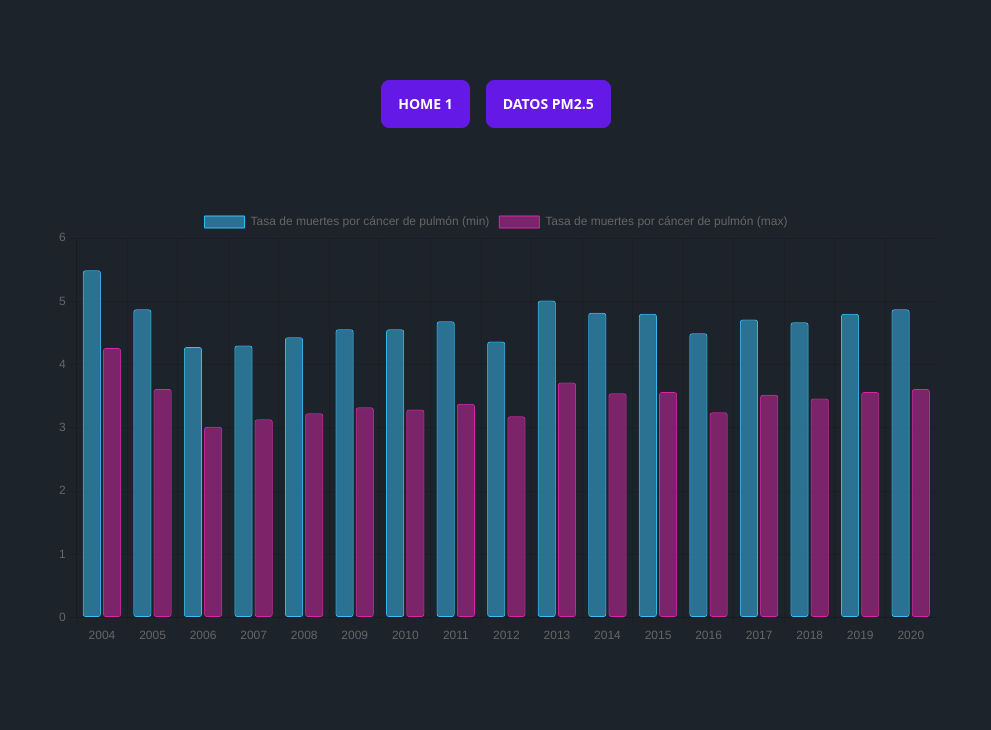
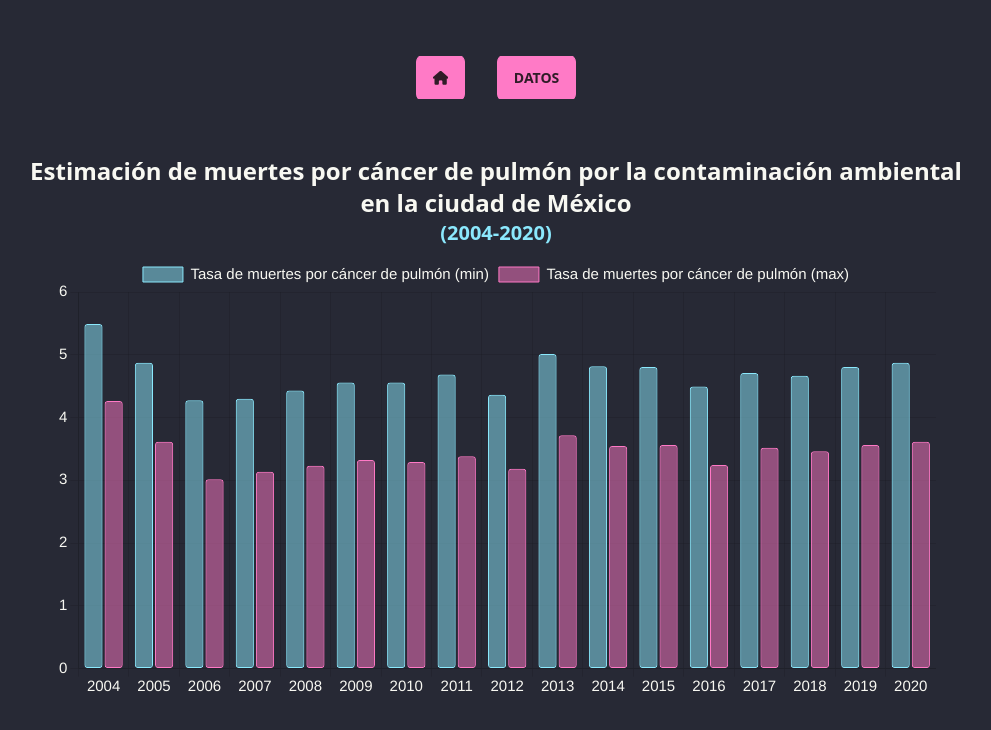
Before and after one commit to subAngel/simulation-project-vue, a Vue app: page /chart1 in a window 1280 px wide. Shown: the top 730 px of the page, without its empty margins (144-1135 px from the left). Built offline with nearby package versions, Linux system fonts and the light colour scheme.

Commit message:
Modificando el home

```diff
--- a/index.html
+++ b/index.html
@@ -1,10 +1,12 @@
 <!DOCTYPE html>
-<html lang="en" data-theme="dark">
+<html lang="en" data-theme="dracula">
   <head>
     <meta charset="UTF-8" />
     <link rel="icon" type="image/svg+xml" href="/vite.svg" />
     <meta name="viewport" content="width=device-width, initial-scale=1.0" />
     <base href="vue-router-animated">
+    <script src="https://kit.fontawesome.com/43486f88a1.js"
+      crossorigin="anonymous"></script>
     <title>Vite + Vue</title>
   </head>
   <body>
--- a/src/views/Chart1.vue
+++ b/src/views/Chart1.vue
@@ -1,13 +1,22 @@
 <template>
-	<div class="h-full">
+	<div class="bg-base-100 h-full">
 		<div class="flex flex-col mx-auto items-center w-9/12 h-screen">
+			<div class="my-14 flex items-center content-around w-1/5">
+				<router-link to="/" class="mx-auto btn btn-primary">
+					<i class="fa-solid fa-house"></i>
+				</router-link>
+				<router-link to="/datatable" class="mx-auto btn btn-primary">
+					Datos
+				</router-link>
+			</div>
 			<div>
-				<router-link to="/" class="mx-auto btn btn-primary my-20">
-					Home 1
-				</router-link>
-				<router-link to="/chart2" class="mx-auto btn btn-primary my-20 ml-4">
-					Datos PM2.5
-				</router-link>
+				<h2 class="text-2xl text-center text-base-content font-bold">
+					Estimación de muertes por cáncer de pulmón por la contaminación
+					ambiental en la ciudad de México
+				</h2>
+				<h3 class="text-xl text-center text-info font-bold mb-5">
+					(2004-2020)
+				</h3>
 			</div>
 
 			<div class="w-11/12 h-3/4">
@@ -52,8 +61,8 @@ const data = {
 					},
 				},
 			},
-			borderColor: "rgba(58, 191, 248,1)",
-			backgroundColor: "rgba(58, 191, 248, 0.5)",
+			borderColor: "rgba(139, 233, 253,1)",
+			backgroundColor: "rgba(139, 233, 253,0.5)",
 			borderWidth: 1,
 			borderRadius: 3,
 			borderSkipped: false,
@@ -62,8 +71,8 @@ const data = {
 			label: "Tasa de muertes por cáncer de pulmón (max)",
 			data: tmp_max,
 			tooltip: "Muertes",
-			borderColor: "rgba(217, 38, 169,1)",
-			backgroundColor: "rgba(217, 38, 169,0.5)",
+			borderColor: "rgb(255, 121, 198,1)",
+			backgroundColor: "rgb(255, 121, 198,0.5)",
 			borderWidth: 1,
 			borderRadius: 3,
 			borderSkipped: false,
@@ -75,8 +84,33 @@ const data = {
 
 const options = reactive({
 	responsive: true,
-
+	scales: {
+		x: {
+			ticks: {
+				color: "#f8f8f2",
+				font: {
+					weight: "semi-bold",
+				},
+			},
+		},
+		y: {
+			ticks: {
+				color: "#f8f8f2",
+				font: {
+					weight: "semi-bold",
+				},
+			},
+		},
+	},
 	plugins: {
+		legend: {
+			labels: {
+				color: "#f8f8f2",
+				font: {
+					size: 15,
+				},
+			},
+		},
 		tooltip: {
 			callbacks: {
 				beforeLabel: function (context) {
--- a/src/views/Home.vue
+++ b/src/views/Home.vue
@@ -2,21 +2,21 @@
 	<div
 		class="hero min-h-screen"
 		style="
-			background-image: url(https://daisyui.com/images/stock/photo-1507358522600-9f71e620c44e.jpg);
+			background-image: url(https://cnnespanol.cnn.com/wp-content/uploads/2019/05/190514122716-la-nata-de-smog-en-ciudad-de-mexico-captada-por-santiago-arau-vo-00000728-full-169.jpg?quality=100&strip=info);
 		"
 	>
 		<div class="hero-overlay bg-opacity-60"></div>
 		<div class="hero-content text-center text-neutral-content">
 			<div class="max-w-md">
-				<h1 class="mb-5 text-5xl font-bold">Hello there</h1>
+				<h1 class="mb-5 text-5xl font-bold">Simulación</h1>
 				<p class="mb-5">
-					Provident cupiditate voluptatem et in. Quaerat fugiat ut
-					assumenda excepturi exercitationem quasi. In deleniti eaque aut
-					repudiandae et a id nisi.
+					Software de simulación para estimar las muertes a causa de
+					material particulado menor a 2.5 micrómetros en el aire de la
+					Ciudad de México en el periodo de 2004 a 2020.
 				</p>
-				<router-link class="btn btn-primary" to="/chart1"
-					>Chart 1</router-link
-				>
+				<router-link class="btn btn-primary" to="/chart1">
+					Resultados
+				</router-link>
 			</div>
 		</div>
 	</div>
```
